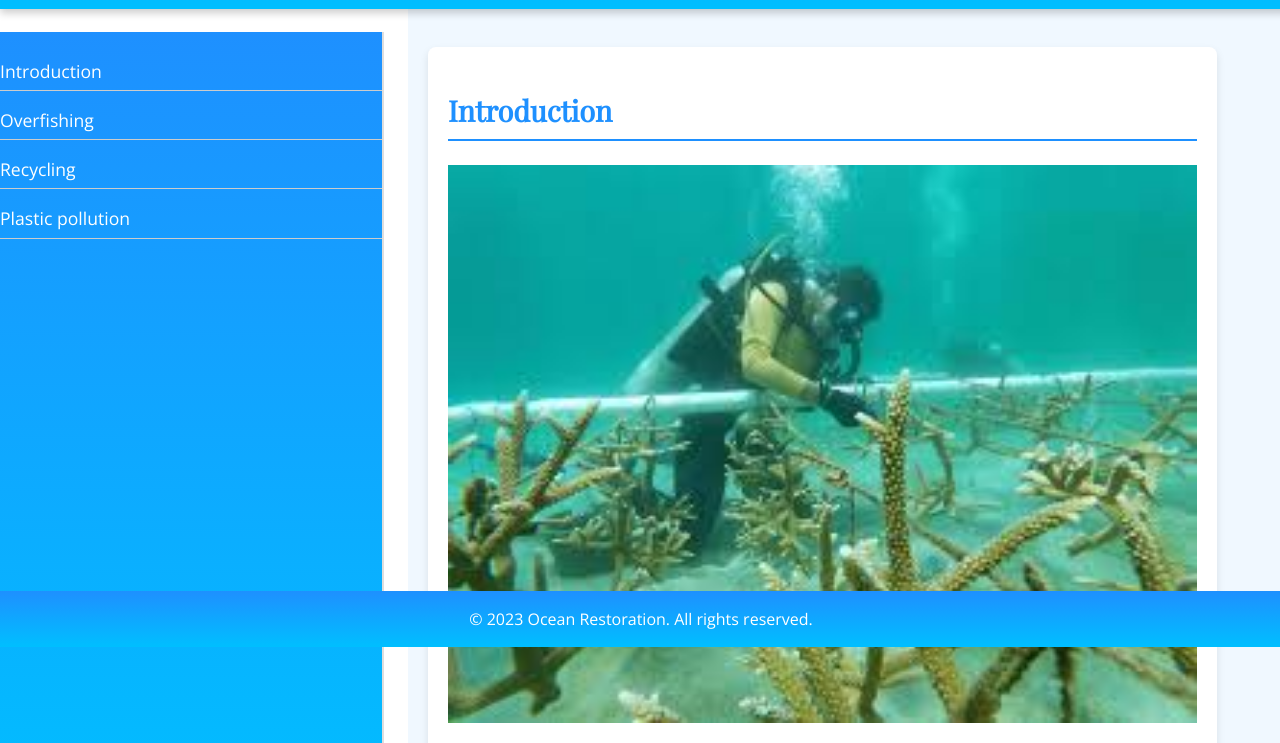
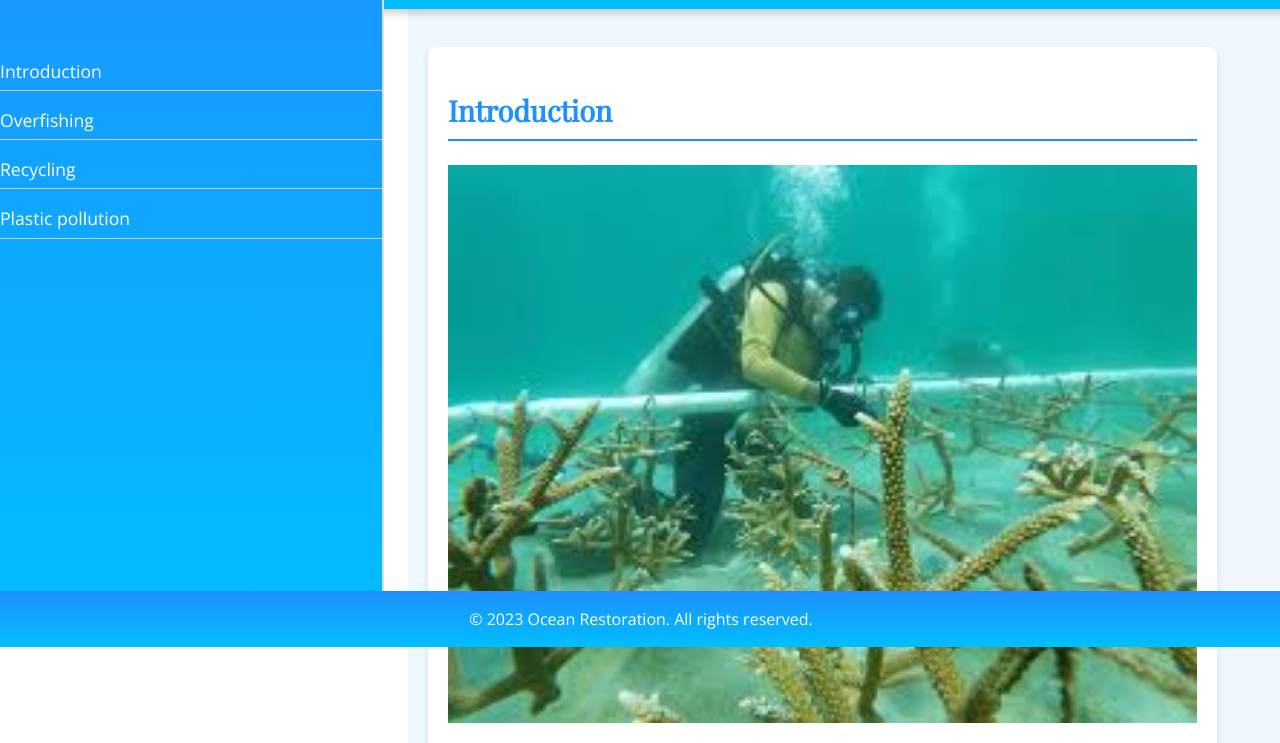
Before and after one commit to terracodes004/ocrrestore, a plain HTML site: page learn.html in a window 1280 px wide. Shown: the part 153-896 px from the top of the page. Drawn offline with nearby package versions, Linux system fonts and the light colour scheme.

Commit message:
Update style.css

```diff
--- a/style.css
+++ b/style.css
@@ -61,7 +61,7 @@ aside {
     padding: 0;
     width: 30%;
     position: fixed;
-    top: 185px; /* Adjust this value based on your header height */
+    top: 0; /* Adjust this value based on your header height */
     bottom: 60px; /* Adjust this value based on your footer height */
     overflow-y: auto;
     box-sizing: border-box;
@@ -70,6 +70,7 @@ aside {
     line-height: 1.6;
     height: 100%;
     z-index:10000;
+    padding-top:185px;
 }
 
 /* Consistent padding for aside list */
```
